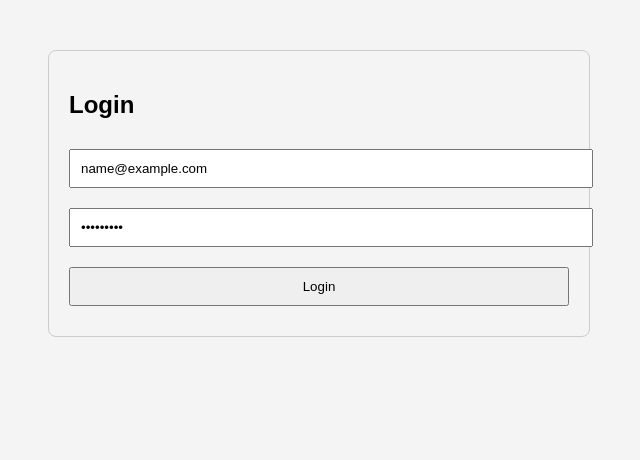
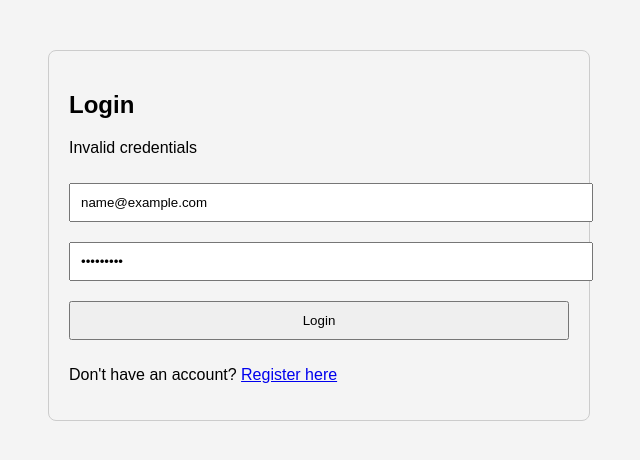
Before and after one commit to arnavsri454/chat-app-frontend, a React (Create React App) app: page / in a window 1280 px wide. Both pictures are taken after typing "name@example.com", "Sample123" into the empty fields and a click on the button "Login". Shown: the top 460 px of the page, without its empty margins (321-961 px from the left). Built offline with nearby package versions, Linux system fonts and the light colour scheme; no server answers.

Commit message:
Update LoginPage.js

```diff
--- a/src/pages/LoginPage.js
+++ b/src/pages/LoginPage.js
@@ -1,5 +1,5 @@
 import React, { useState, useContext } from 'react';
-import { useNavigate } from 'react-router-dom';
+import { useNavigate, Link } from 'react-router-dom';
 import { AuthContext } from '../context/AuthContext';
 import { loginUser } from '../services/api';
 
@@ -7,10 +7,12 @@ const LoginPage = () => {
   const { setUser } = useContext(AuthContext);
   const [email, setEmail] = useState('');
   const [password, setPassword] = useState('');
+  const [error, setError] = useState(null);
   const navigate = useNavigate();
 
   const handleLogin = async (e) => {
     e.preventDefault();
+    setError(null);
     try {
       const res = await loginUser(email, password);
       localStorage.setItem('token', res.data.accessToken);
@@ -18,13 +20,14 @@ const LoginPage = () => {
       navigate('/chat'); // Redirect after successful login
     } catch (error) {
       console.error("Login failed:", error.response?.data || error.message);
-      alert('Login failed!');
+      setError("Invalid credentials");
     }
   };
 
   return (
     <div className="login-container">
       <h2>Login</h2>
+      {error && <p className="error">{error}</p>}
       <form onSubmit={handleLogin}>
         <input
           type="email"
@@ -42,6 +45,9 @@ const LoginPage = () => {
         />
         <button type="submit">Login</button>
       </form>
+      <p>
+        Don't have an account? <Link to="/register">Register here</Link>
+      </p>
     </div>
   );
 };
```
